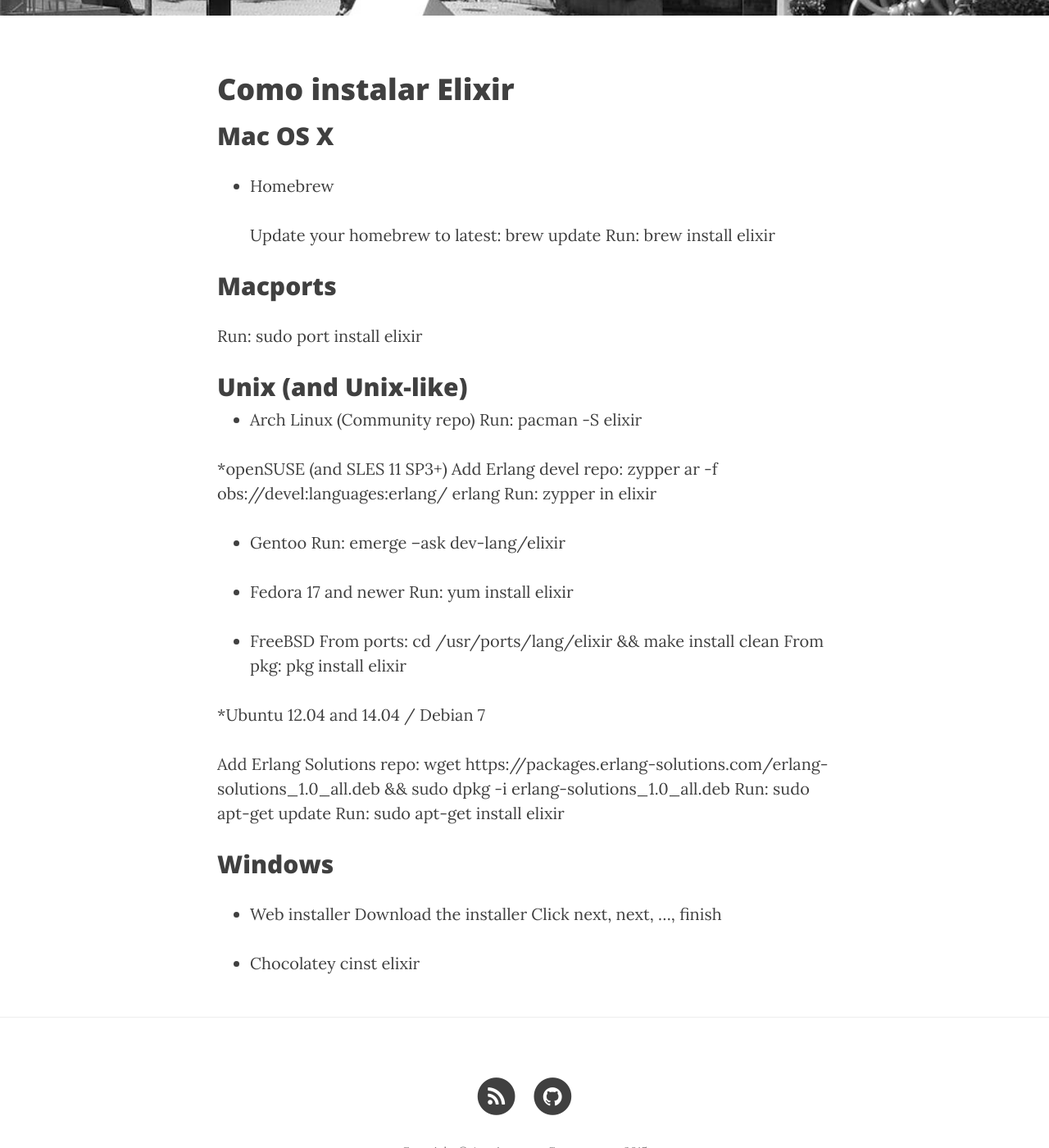
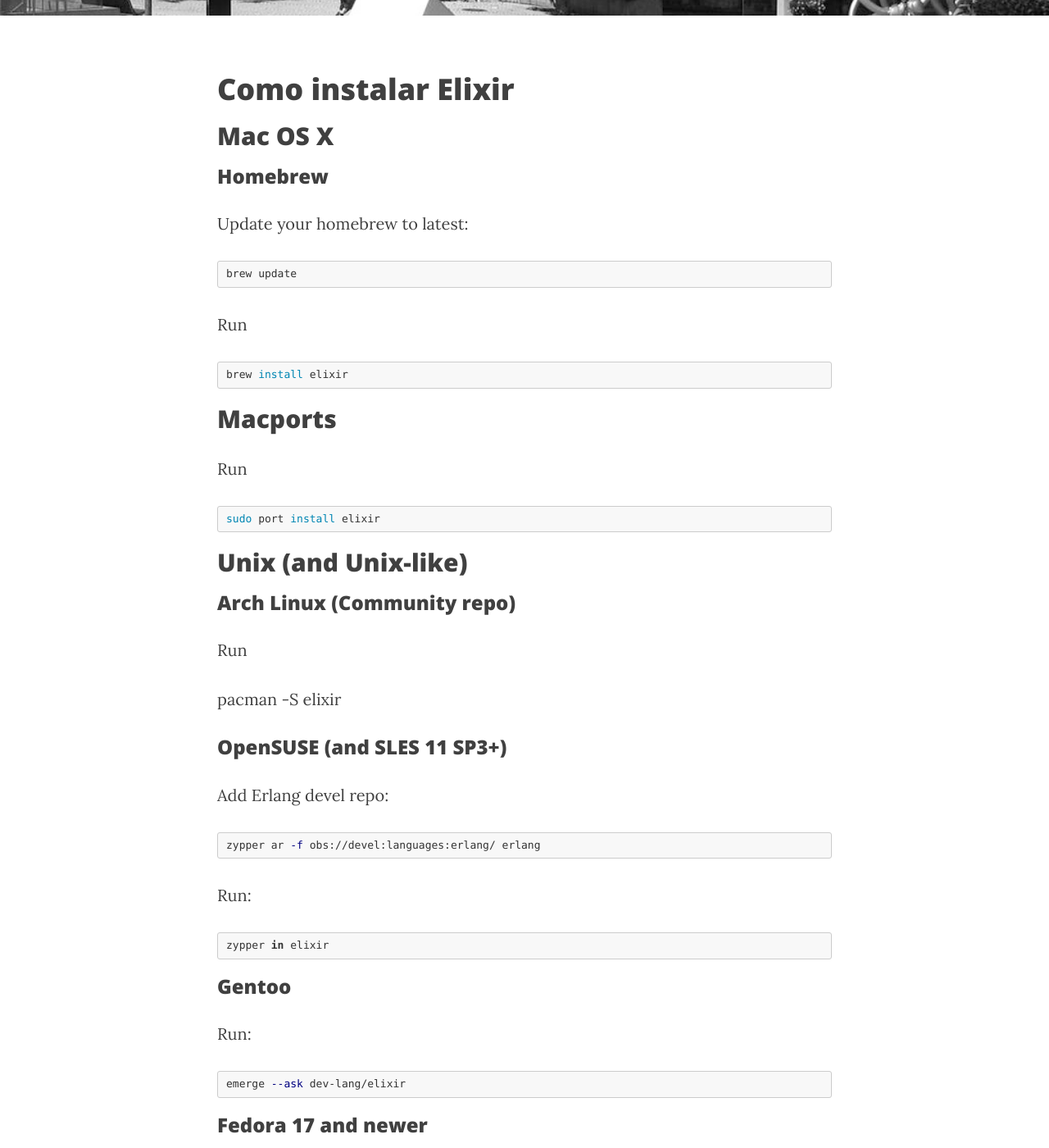
Before and after one commit to arquitecturas-concurrentes/arquitecturas-concurrentes.github.io, a Jekyll site: the page built from guias/elixir.md, in a window 1280 px wide and 1400 px high, scrolled down 517 px. Shown: the whole window at 82% size. Built offline with Jekyll 4.4.1, drawn with Linux system fonts in a browser that asks for light colours; nearby versions of some CDN libraries; some of the changed lines change nothing that is shown; some of the changed text lies outside the part shown.

Commit message:
Update elixir guide

```diff
--- a/guias/elixir.md
+++ b/guias/elixir.md
@@ -8,44 +8,110 @@
 
 ##Mac OS X
 
-* Homebrew
+### Homebrew
 
-  Update your homebrew to latest: brew update
-  Run: brew install elixir
+Update your homebrew to latest:
+
+{% highlight bash %}
+brew update
+{% endhighlight %}
+
+
+Run
+
+{% highlight bash %}
+brew install elixir
+{% endhighlight %}
+
 
 ##Macports
-  Run: sudo port install elixir
+
+Run
+
+{% highlight bash %}
+sudo port install elixir
+{% endhighlight %}
 
 ##Unix (and Unix-like)
 
-* Arch Linux (Community repo)
-    Run: pacman -S elixir
+###Arch Linux (Community repo)
 
-*openSUSE (and SLES 11 SP3+)
-  Add Erlang devel repo: zypper ar -f obs://devel:languages:erlang/ erlang
-  Run: zypper in elixir
+Run
 
-* Gentoo
-  Run: emerge --ask dev-lang/elixir
+pacman -S elixir
 
-* Fedora 17 and newer
-  Run: yum install elixir
+###OpenSUSE (and SLES 11 SP3+)
 
-* FreeBSD
-  From ports: cd /usr/ports/lang/elixir && make install clean
-  From pkg: pkg install elixir
+Add Erlang devel repo:
 
-*Ubuntu 12.04 and 14.04 / Debian 7
+{% highlight bash %}
+zypper ar -f obs://devel:languages:erlang/ erlang
+{% endhighlight %}
 
-  Add Erlang Solutions repo: wget https://packages.erlang-solutions.com/erlang-solutions_1.0_all.deb && sudo dpkg -i erlang-solutions_1.0_all.deb
-  Run: sudo apt-get update
-  Run: sudo apt-get install elixir
+Run:
+
+{% highlight bash %}
+zypper in elixir
+{% endhighlight %}
+
+###Gentoo
+
+Run:
+
+{% highlight bash %}
+emerge --ask dev-lang/elixir
+{% endhighlight %}
+
+###Fedora 17 and newer
+
+Run:
+
+{% highlight bash %}
+yum install elixir
+{% endhighlight %}
+
+###FreeBSD
+
+From ports:
+
+{% highlight bash %}
+cd /usr/ports/lang/elixir && make install clean
+{% endhighlight %}
+
+From pkg:
+
+{% highlight bash %}
+pkg install elixir
+{% endhighlight %}
+
+###Ubuntu 12.04 and 14.04 / Debian 7
+
+Add Erlang Solutions repo:
+
+{% highlight bash %}
+wget https://packages.erlang-solutions.com/erlang-solutions_1.0_all.deb && sudo dpkg -i erlang-solutions_1.0_all.deb
+{% endhighlight %}
+
+Run:
+
+{% highlight bash %}
+sudo apt-get update
+{% endhighlight %}
+
+Run:
+
+{% highlight bash %}
+sudo apt-get install elixir
+{% endhighlight %}
+
 
 ##Windows
 
-* Web installer
-  Download the installer
-  Click next, next, …, finish
+###Web installer
 
-* Chocolatey
-  cinst elixir
+Download the installer
+Click next, next, …, finish
+
+###Chocolatey
+
+cinst elixir
```
